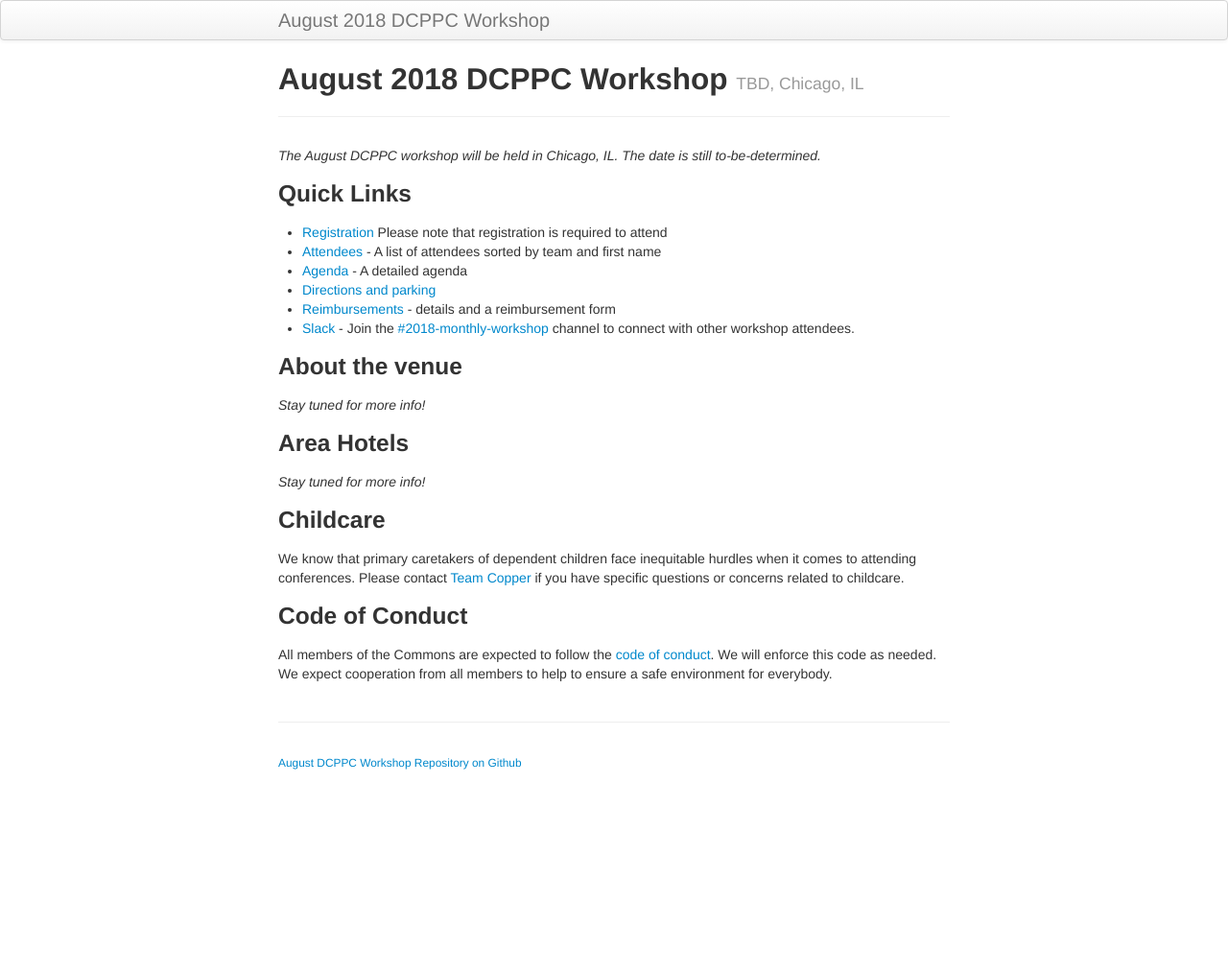
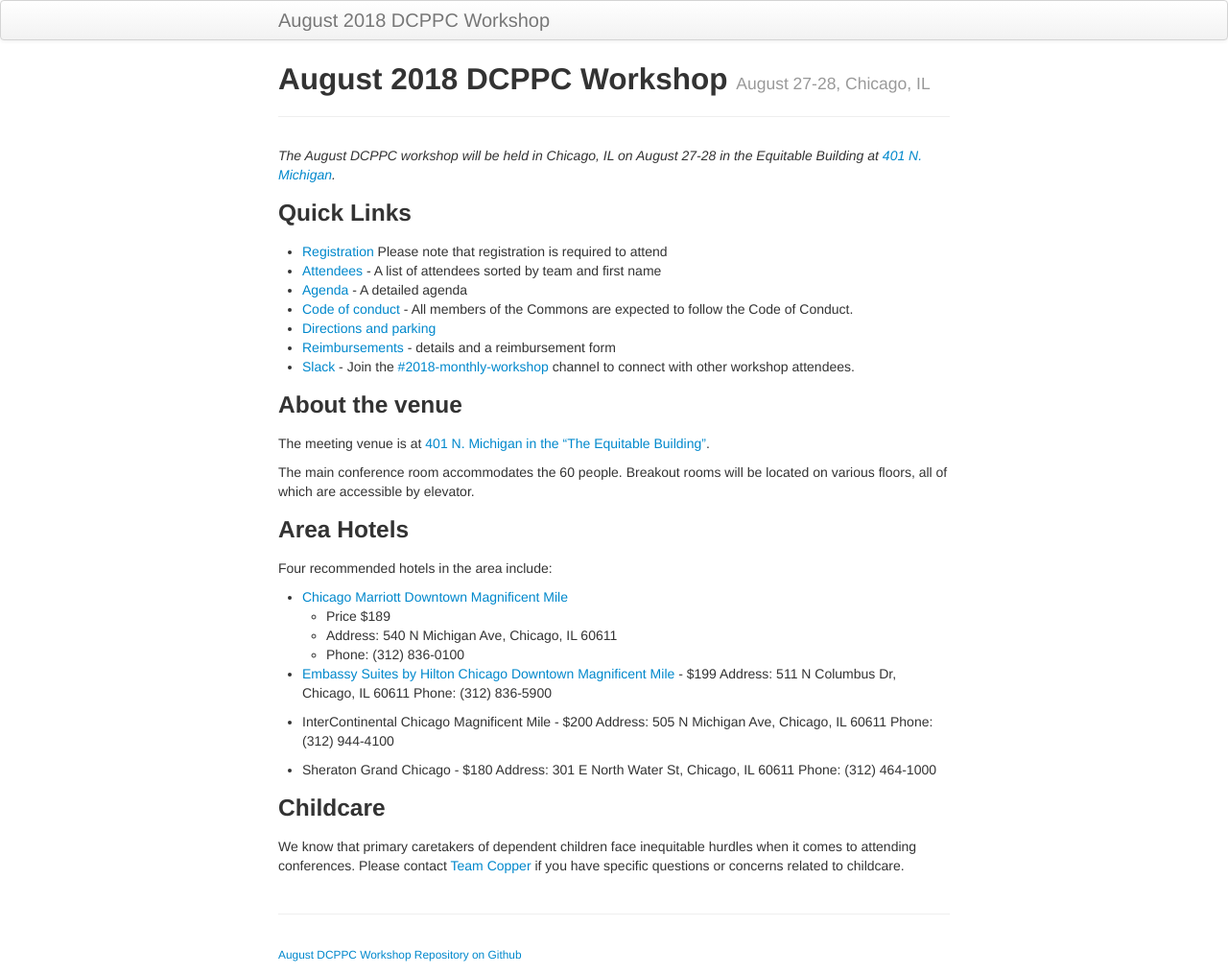
Before and after one commit to dcppc/2018-august-workshop, a Jekyll site: the page built from docs/index.md, in a window 1280 px wide. Shown: the whole page at 96% size. Built offline with Jekyll 4.4.1, drawn with Linux system fonts in a browser that asks for light colours; before the commit the page ends 900 px from its top, so only the background shows below that.

Commit message:
update main page

```diff
--- a/docs/index.md
+++ b/docs/index.md
@@ -1,34 +1,49 @@
 ---
 layout: page
 title: August 2018 DCPPC Workshop
-tagline: TBD, Chicago, IL
+tagline: August 27-28, Chicago, IL
 ---
 
-_The August DCPPC workshop will be held in Chicago, IL. The date is still to-be-determined._
+_The August DCPPC workshop will be held in Chicago, IL on August 27-28 in the Equitable Building at [401 N. Michigan](https://www.google.com/maps/place/Equitable+Building,+401+N+Michigan+Ave,+Chicago,+IL+60611/data=!4m2!3m1!1s0x880e2caeb090f199:0x59416c1cc80ae2b7?sa=X&ved=0ahUKEwj7i_3umIHcAhXpg1QKHf8mDD8Q8gEIKDAA)._
 
 
 ### Quick Links
 
-- [Registration](https://ti.to/dcppc/2018-september-workshop) Please note that registration is required to attend
+- [Registration](https://ti.to/dcppc/2018-august-workshop) Please note that registration is required to attend
 - [Attendees](./attendees.md) - A list of attendees sorted by team and first name
 - [Agenda](./agenda.md) - A detailed agenda
+- [Code of conduct](https://github.com/dcppc/dcppc-workshops/blob/master/CODE_OF_CONDUCT.md) - All members of the Commons are expected to follow the Code of Conduct.
 - [Directions and parking](./directions.md)
 - [Reimbursements](./reimbursements.md) - details and a reimbursement form
 - [Slack](https://nih-dcppc.slack.com/messages/CAMLGP27N/convo/GANQFSGAD-1528381202.000599/) - Join the [#2018-monthly-workshop](https://nih-dcppc.slack.com/messages/CAMLGP27N/convo/GANQFSGAD-1528381202.000599/) channel to connect with other workshop attendees.
 
+
 ### About the venue
 
-_Stay tuned for more info!_
+The meeting venue is at [401 N. Michigan in the “The Equitable Building”](https://www.google.com/maps/place/Equitable+Building,+401+N+Michigan+Ave,+Chicago,+IL+60611/data=!4m2!3m1!1s0x880e2caeb090f199:0x59416c1cc80ae2b7?sa=X&ved=0ahUKEwj7i_3umIHcAhXpg1QKHf8mDD8Q8gEIKDAA).
 
+The main conference room accommodates the 60 people. Breakout rooms will be located on various floors, all of which are accessible by elevator.
 
 ### Area Hotels
 
-_Stay tuned for more info!_
+Four recommended hotels in the area include:
+
+- [Chicago Marriott Downtown Magnificent Mile](https://www.marriott.com/hotels/travel/chidt-chicago-marriott-downtown-magnificent-mile/)
+    - Price $189
+    - Address: 540 N Michigan Ave, Chicago, IL 60611
+    - Phone: (312) 836-0100
+
+- [Embassy Suites by Hilton Chicago Downtown Magnificent Mile](http://embassysuites3.hilton.com/en/hotels/illinois/embassy-suites-by-hilton-chicago-downtown-magnificent-mile-CHIREES/index.html) - $199
+Address: 511 N Columbus Dr, Chicago, IL 60611
+Phone: (312) 836-5900
+
+- InterContinental Chicago Magnificent Mile - $200
+Address: 505 N Michigan Ave, Chicago, IL 60611
+Phone: (312) 944-4100
+
+- Sheraton Grand Chicago - $180
+Address: 301 E North Water St, Chicago, IL 60611
+Phone: (312) 464-1000
 
 ### Childcare
 We know that primary caretakers of dependent children face inequitable hurdles when it comes to attending conferences. Please contact [Team Copper](dcppc.inbox@gmail.com ) if you have specific questions or concerns related to childcare.
-
-### Code of Conduct
-
-All members of the Commons are expected to follow the [code of conduct](https://github.com/dcppc/dcppc-workshops/blob/master/CODE_OF_CONDUCT.md).
-We will enforce this code as needed. We expect cooperation from all members to help to ensure a safe environment for everybody.
```
